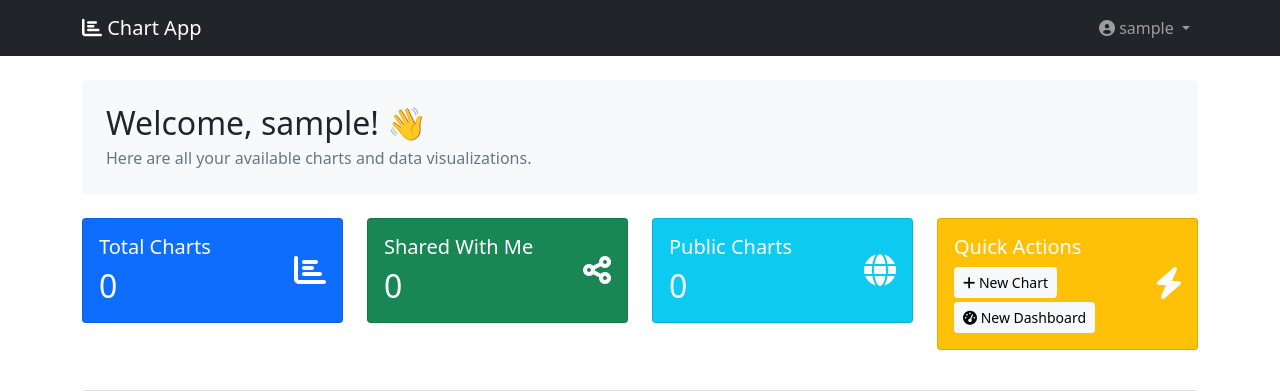
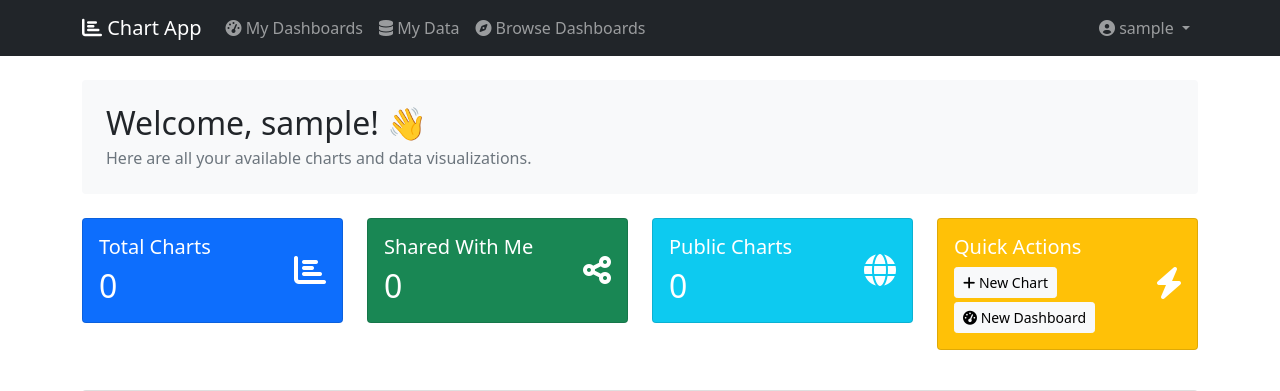
Before and after one commit to ZeeJaySec/Dashboard-Charts-App, a Flask app: template Templates/dashboard_user.html in a window 1280 px wide. Shown: the top 391 px of the page. Run offline with Flask 3, Linux system fonts and the light colour scheme; the visitor is signed in with stand-in values (Sample User, id 1); data comes from the database, SQL or seed files in the repository; tables that the repository leaves empty hold one stand-in row (values such as "Sample post"); the template is opened without the code that fills it: most values are stand-ins (such as "Sample title", 1, 10 or a date in 2020); data that the repository does not hold is empty; some libraries are stand-ins or nearby versions.

Commit message:
Update dashboard_user.html

```diff
--- a/Templates/dashboard_user.html
+++ b/Templates/dashboard_user.html
@@ -30,6 +30,20 @@
         <a class="navbar-brand" href="{{ url_for('dashboard') }}">
             <i class="fas fa-chart-bar"></i> Chart App
         </a>
+
+        <!-- ADDED: My Dashboards and My Data links in navbar -->
+        <div class="navbar-nav">
+            <a class="nav-link" href="{{ url_for('my_dashboards') }}">
+                <i class="fas fa-tachometer-alt"></i> My Dashboards
+            </a>
+            <a class="nav-link" href="{{ url_for('my_data') }}">
+                <i class="fas fa-database"></i> My Data
+            </a>
+            <a class="nav-link" href="{{ url_for('browse_dashboards') }}">
+    <i class="fas fa-compass"></i> Browse Dashboards
+</a>
+        </div>
+
         <div class="navbar-nav ms-auto">
             <div class="nav-item dropdown">
                 <a class="nav-link dropdown-toggle user-dropdown" href="#" id="userDropdown" role="button" data-bs-toggle="dropdown" aria-expanded="false">
@@ -41,16 +55,6 @@
                     <li>
                         <a class="dropdown-item" href="{{ url_for('change_password') }}">
                             <i class="fas fa-key"></i> Change Password
-                            </a>
-                        </li>
-                        <li>
-                            <a class="dropdown-item" href="{{ url_for('my_dashboards') }}">
-                                <i class="fas fa-tachometer-alt"></i> My Dashboards
-                            </a>
-                        </li>
-                        <li>
-                            <a class="dropdown-item" href="{{ url_for('my_data') }}">
-                                <i class="fas fa-database"></i> My Data
                         </a>
                     </li>
                     <li><hr class="dropdown-divider"></li>
```
Lines whose indentation alone changed are shown as unchanged.
